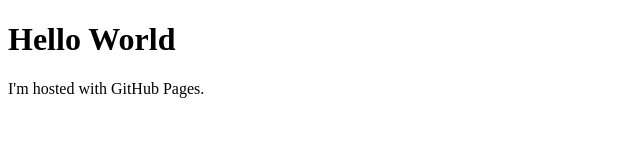
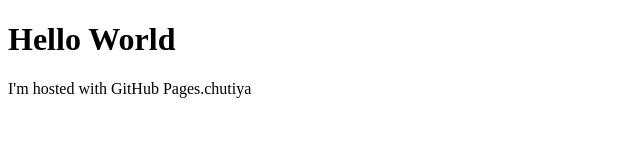
Before and after one commit to debapriyo1999/debapriyo1999.github.io, a plain HTML site: page index.html in a window 1280 px wide. Shown: the full height of the page, 0-640 px from the left. Drawn offline with Linux system fonts and the light colour scheme.

Commit message:
Update index.html

```diff
--- a/index.html
+++ b/index.html
@@ -43,7 +43,7 @@ t.appendChild(tm);
 document.body.appendChild(t);
   </script>
 <h1>Hello World</h1>
-<p >I'm hosted with GitHub Pages.</p>
+<p >I'm hosted with GitHub Pages.chutiya</p>
 <div id='chessboard'></div>
 </body>
 </html>
```
